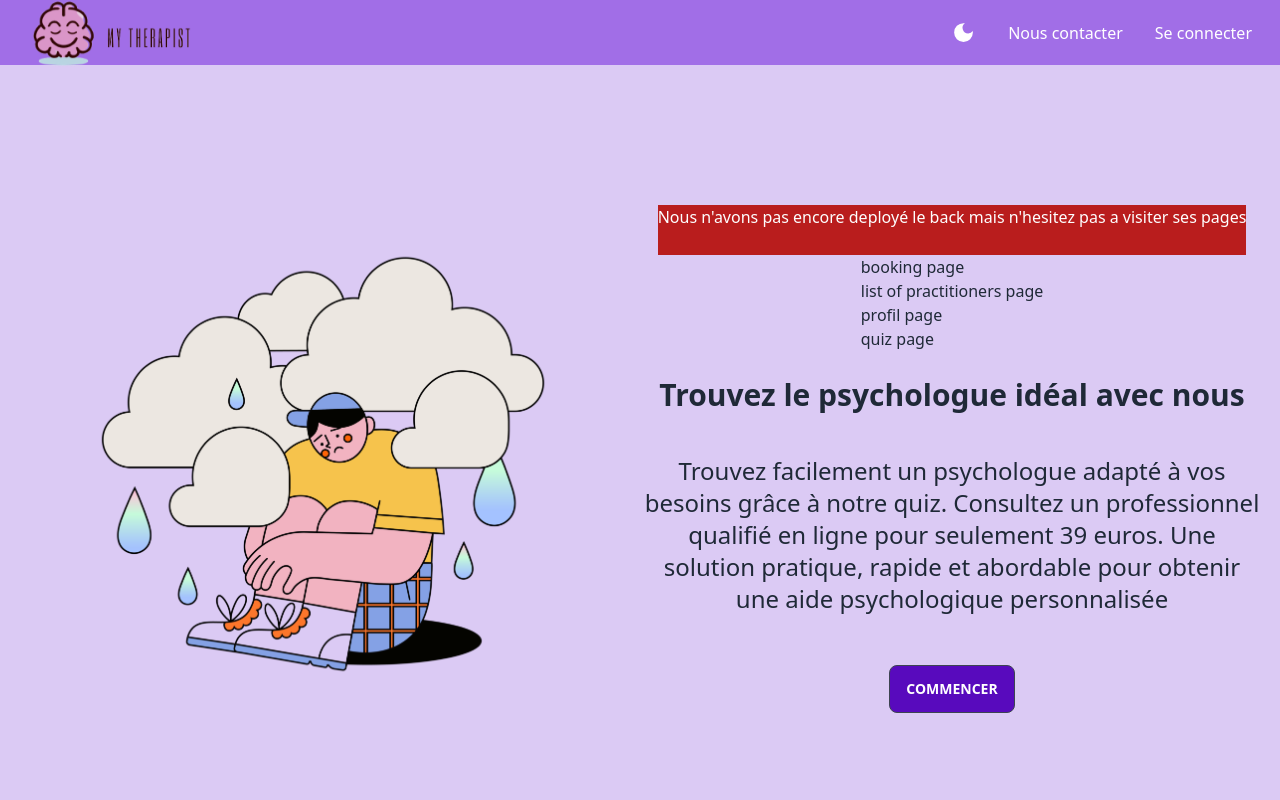
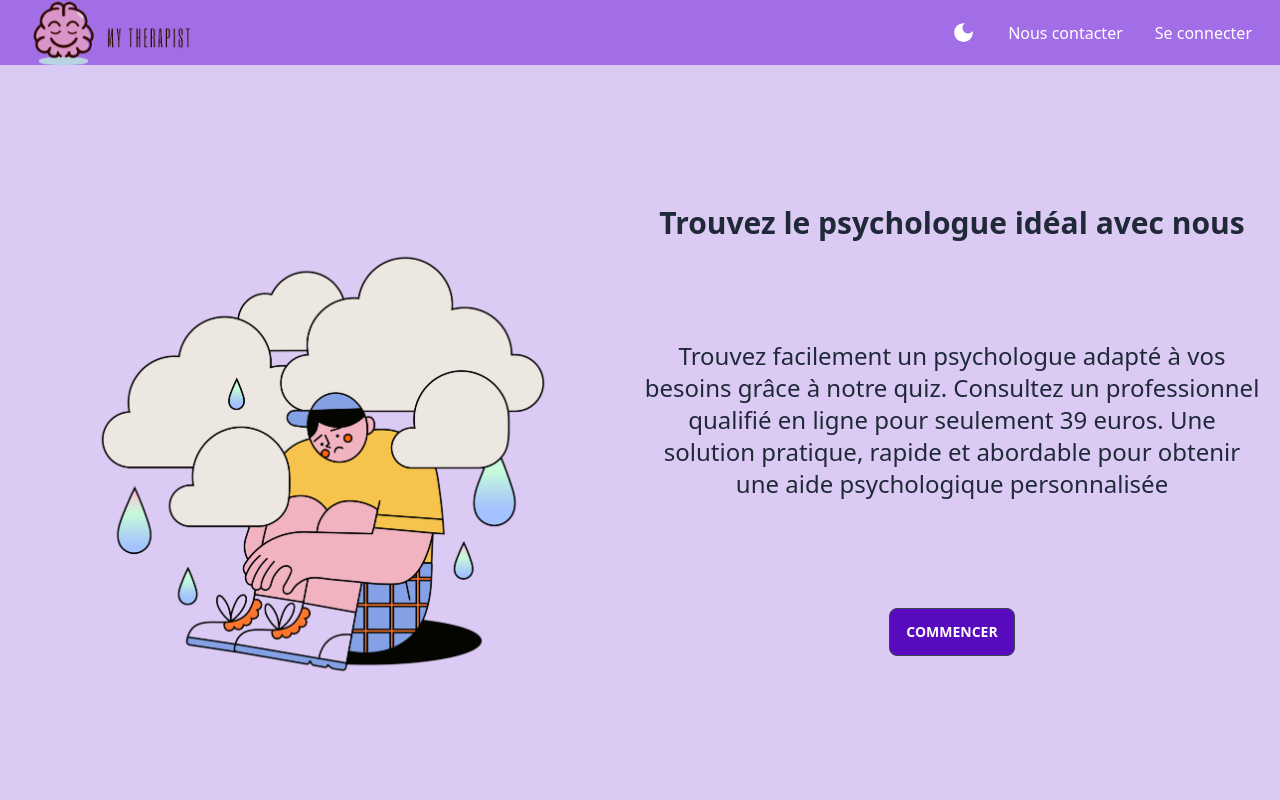
Before and after one commit to TEAMTIM1/my-therapist, a React (Create React App) app: page / in a window 1280 px wide. Shown: the top 800 px of the page. Built offline with nearby package versions, Linux system fonts and the light colour scheme.

Commit message:
starting to deploy2

```diff
--- a/src/pages/Home/Home.jsx
+++ b/src/pages/Home/Home.jsx
@@ -33,13 +33,6 @@ const Home = () => { // Définition du composant Home
             {/* L'image elle-même */}
           </div>
           <div id="Home--text-container" className="grid justify-items-center">
-          <h1 className=' text-white bg-red-700 animate-pulse'>Nous n'avons pas encore deployé le back mais n'hesitez pas a visiter ses pages</h1>
-          <ul>
-            <li><a href='/booking'>booking page</a></li>
-            <li><a href='/listpraticiens'> list of practitioners  page</a></li>
-            <li><a href='/myprofil'>profil page</a></li>
-            <li><a href='/quizz'>quiz page</a></li>
-          </ul>
             {/* Div pour afficher le texte */}
             <h1 id="Home--title" className="pb-4 text-3xl font-bold text-center">Trouvez le psychologue idéal avec nous</h1>
             {/* Titre de la page */}
```
